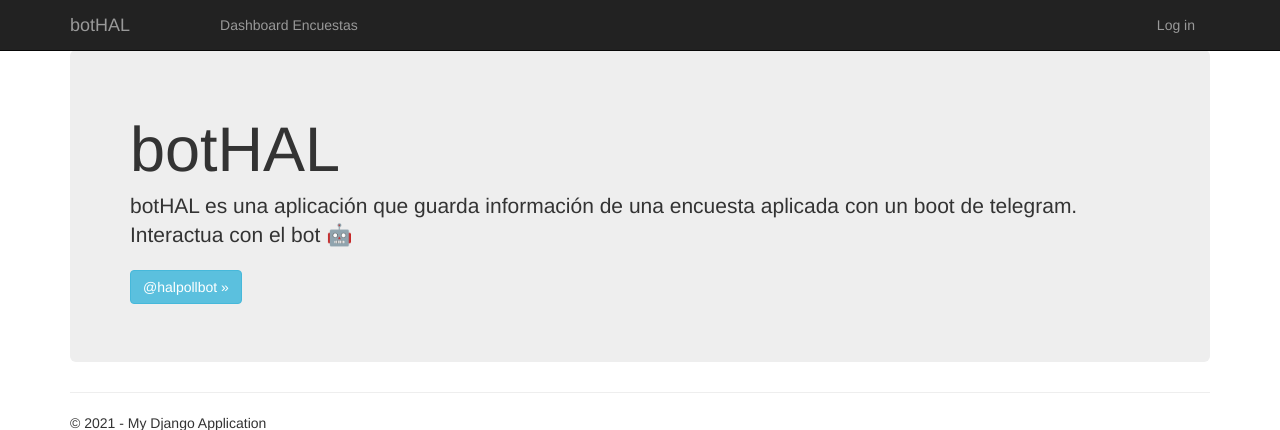
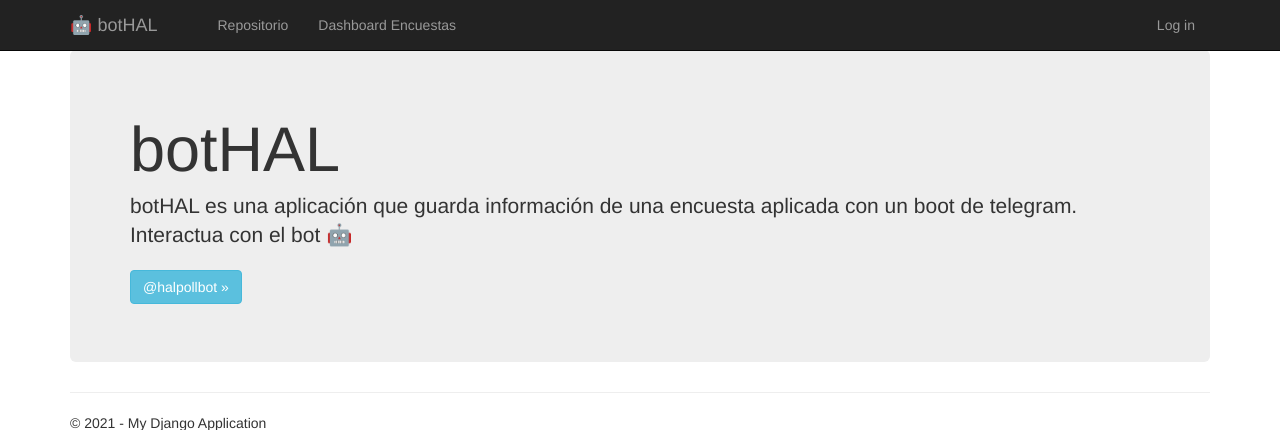
Before and after one commit to lnetza/chatbotHAL, a Django app: page / in a window 1280 px wide. Shown: the top 430 px of the page. Run offline with Django 3.2, Linux system fonts and the light colour scheme; some libraries are stand-ins or nearby versions.

Commit message:
se agrega README y datos del repositorio

```diff
--- a/app/templates/app/about.html
+++ b/app/templates/app/about.html
@@ -4,6 +4,6 @@
 
 <h3>{{ message }}</h3>
 
-<p>Còdigo disponible en github</p>
+<p>Còdigo disponible en github 😺 <a href="https://bit.ly/3rvcErF"> halBOT </a></p>
 
 {% endblock %}
--- a/app/templates/app/index.html
+++ b/app/templates/app/index.html
@@ -6,7 +6,7 @@
     <h1>botHAL</h1>
     <p class="lead">botHAL es una aplicación que guarda información de una encuesta aplicada con un boot de telegram.
         Interactua con el bot 🤖</p>
-    <p><a class="btn btn-info" href="https://t.me/halpollbot"> @halpollbot &raquo;</a></p>
+    <p><a class="btn btn-info" href="https://bit.ly/3w6PNpB"> @halpollbot &raquo;</a></p>
 </div>
 
 {% endblock %}
--- a/app/templates/app/layout.html
+++ b/app/templates/app/layout.html
@@ -3,7 +3,7 @@
 <head>
     <meta charset="utf-8" />
     <meta name="viewport" content="width=device-width, initial-scale=1.0">
-    <title>{{ title }} - My Django Application</title>
+    <title>{{ title }} - botHAL</title>
     {% load static %}
     <link rel="stylesheet" type="text/css" href="{% static 'app/content/bootstrap.min.css' %}" />
     <link rel="stylesheet" type="text/css" href="{% static 'app/content/site.css' %}" />
@@ -19,12 +19,12 @@
                     <span class="icon-bar"></span>
                     <span class="icon-bar"></span>
                 </button>
-                <a href="/" class="navbar-brand">botHAL</a>
+                <a href="/" class="navbar-brand">🤖 botHAL</a>
             </div>
             <div class="navbar-collapse collapse">
                 <ul class="nav navbar-nav">
                     <li><a href="{% url 'home' %}"></a></li>
-                    <li><a href="{% url 'about' %}"></a></li>
+                    <li><a href="{% url 'about' %}"> Repositorio </a></li>
                     <li><a href="{% url 'encuestas' %}">Dashboard Encuestas</a></li>
                 </ul>
                 {% include 'app/loginpartial.html' %}
```
Also changed, not shown: README.md.
